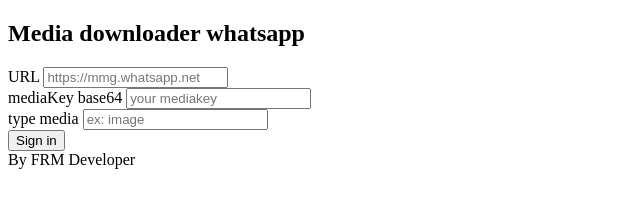
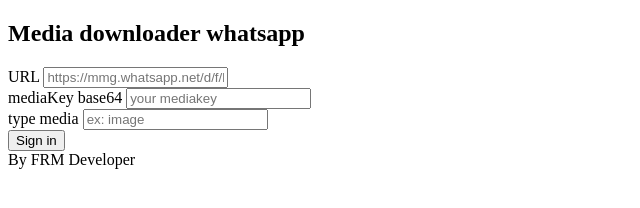
Before and after one commit to frmdeveloper/mmgwa, a website: page index.html in a window 1280 px wide. Shown: the full height of the page, 0-640 px from the left. Drawn offline with Linux system fonts and the light colour scheme.

Commit message:
update index.html

```diff
--- a/index.html
+++ b/index.html
@@ -37,7 +37,7 @@
               <label class="form-label" for="url">
 				URL
 			  </label>
-              <input type="url" class="form-control" placeholder="https://mmg.whatsapp.net" required value="" name="url">
+              <input type="url" class="form-control" placeholder="https://mmg.whatsapp.net/d/f/blabla" required name="url">
             </div>
             <div class="mb-2">
               <label class="form-label" for="mediakey">
```
